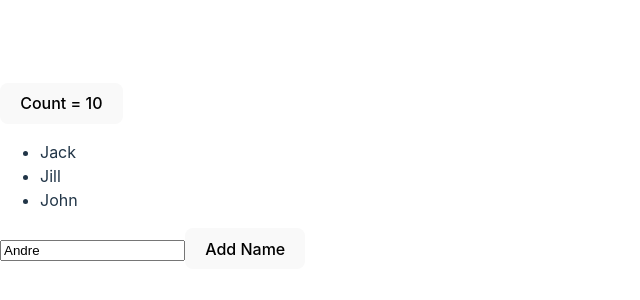
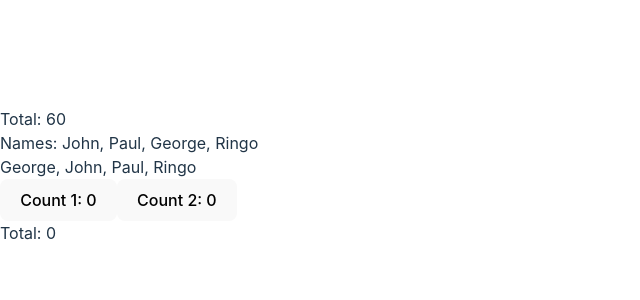
Before and after one commit to andrekubotsu/react-state-managers-2022, a React (Vite) app: page / in a window 1280 px wide. Shown: the part 224-524 px from the top of the page, without its empty margins (0-640 px from the left). Built offline with nearby package versions, Linux system fonts and the light colour scheme.

Commit message:
useMemo and useCallback

```diff
--- a/src/App.jsx
+++ b/src/App.jsx
@@ -1,50 +1,42 @@
-import { useState } from "react";
+import { useState, useMemo, useCallback } from "react";
 
-function NameList() {
-  const [list, setList] = useState(["Jack", "Jill", "John"]);
-  const [name, setName] = useState(() => "Andre");
+function SortedList({ list, sortFunction }) {
+  console.log("Running render");
 
-  const onAddName = () => {
-    setList([...list, name]);
-    setName("");
-  };
+  const sortedList = useMemo(() => {
+    console.log("Running sort");
+    return [...list].sort(sortFunction);
+  }, [list, sortFunction]);
+
+  return <div>{sortedList.join(", ")}</div>;
+}
+
+function App() {
+  const [numbers] = useState([10, 20, 30]);
+
+  const total = useMemo(
+    () => numbers.reduce((acc, number) => acc + number, 0),
+    [numbers]
+  );
+
+  const [names] = useState(["John", "Paul", "George", "Ringo"]);
+
+  const [count1, setCount1] = useState(0);
+  const [count2, setCount2] = useState(0);
+
+  const countTotal = useMemo(() => count1 + count2, [count1, count2]);
+
+  // we use useCallback when the function is being passaed as a prop!
+  const sortFunction = useCallback((a, b) => a.localeCompare(b), []);
 
   return (
     <>
-      <ul>
-        {list.map((name) => (
-          <li key={name}>{name}</li>
-        ))}
-      </ul>
-      <input
-        type="text"
-        value={name}
-        onChange={(e) => setName(e.target.value)}
-      />
-      <button onClick={onAddName}>Add Name</button>
-    </>
-  );
-}
-
-function Count() {
-  const [count, setCount] = useState(10);
-
-  function addOne() {
-    setCount(count + 1);
-  }
-
-  return (
-    <div className="App">
-      <button onClick={addOne}>Count = {count}</button>
-    </div>
-  );
-}
-
-function App() {
-  return (
-    <>
-      <Count />
-      <NameList />
+      <div>Total: {total}</div>
+      <div>Names: {names.join(", ")}</div>
+      <SortedList list={names} sortFunction={sortFunction} />
+      <button onClick={() => setCount1(count1 + 1)}>Count 1: {count1}</button>
+      <button onClick={() => setCount2(count2 + 1)}>Count 2: {count2}</button>
+      <div>Total: {countTotal}</div>
     </>
   );
 }
```
